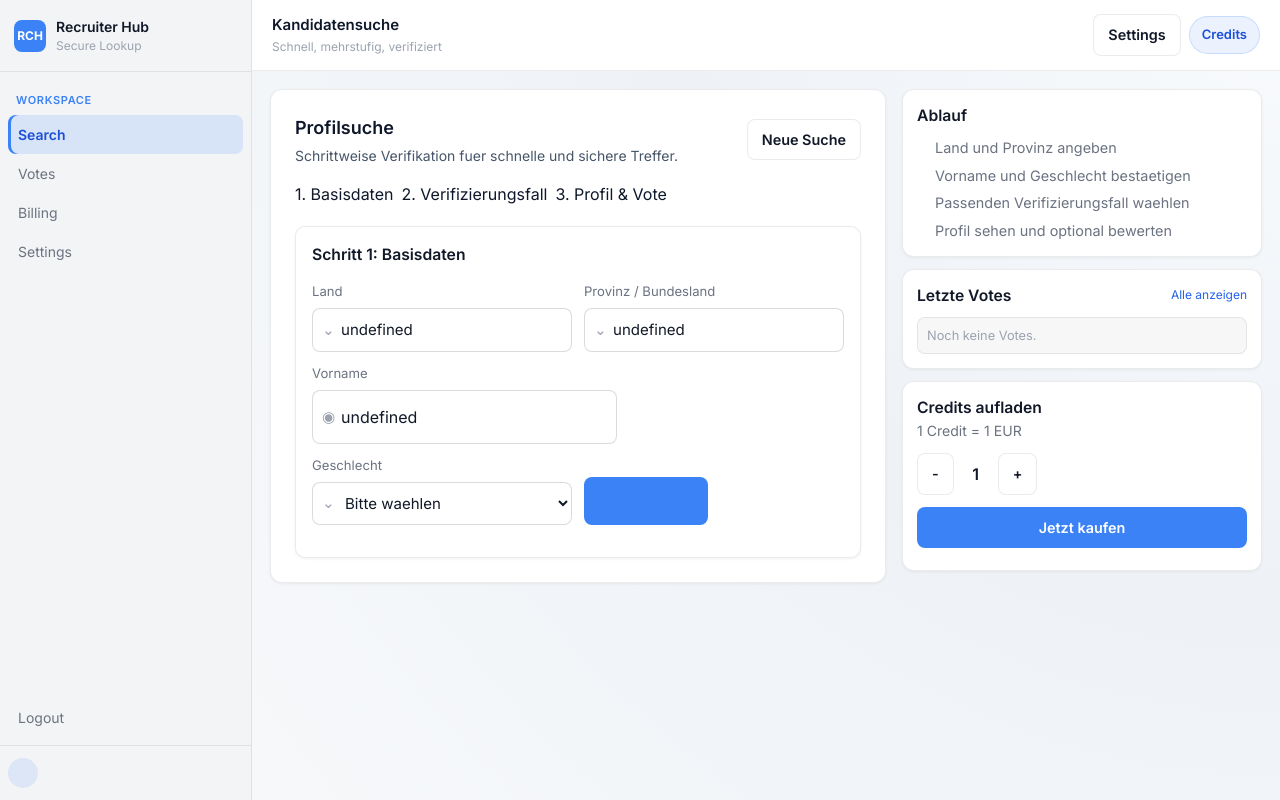
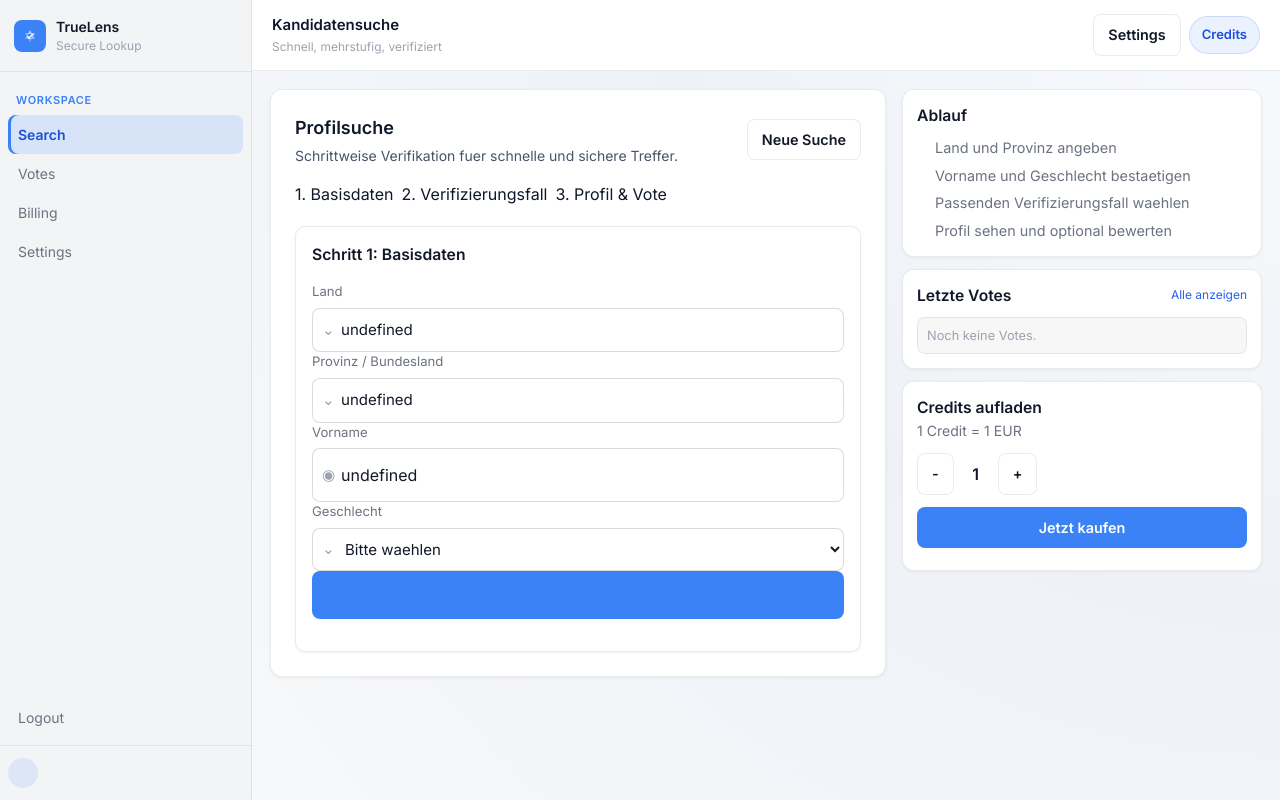
Before and after one commit to lucmuss/true-lens, a Django app: template src/templates/dashboard.html in a window 1280 px wide. Run offline with Django 5.2, Linux system fonts and the light colour scheme; the template is opened without the code that fills it, so the values that code supplies are empty; some libraries are stand-ins or nearby versions.

Commit message:
feat: rebrand project to TrueLens with compact aperture logo
Rename all variables, slugs, CSS class prefixes, and display text from
Recruiter Candidate Hub / RCH to TrueLens / tl-. Replace text initials
with an inline SVG aperture+checkmark icon matching the TrueLens visual
identity. Production DATABASE_URL left unchanged.

Co-Authored-By: Claude Sonnet 4.6 <noreply@anthropic.com>

```diff
--- a/pyproject.toml
+++ b/pyproject.toml
@@ -1,7 +1,7 @@
 [project]
-name = "recruiter-candidate-hub"
+name = "true-lens"
 version = "0.1.0"
-description = "Secure recruiter candidate lookup platform"
+description = "TrueLens — clarity through verified profile lookup"
 readme = "README.md"
 requires-python = ">=3.12"
 dependencies = [
--- a/src/apps/security/management/commands/check_external_services.py
+++ b/src/apps/security/management/commands/check_external_services.py
@@ -50,7 +50,7 @@ class Command(BaseCommand):
                 "https://api.stripe.com/v1/charges?limit=1",
                 auth=(key, ""),
                 timeout=timeout,
-                headers={"User-Agent": "rch-preflight/1.0"},
+                headers={"User-Agent": "truelens-preflight/1.0"},
             )
         except requests.RequestException as exc:
             return CheckResult("Stripe", False, f"network error: {exc}")
@@ -71,7 +71,7 @@ class Command(BaseCommand):
                 headers={
                     "Authorization": f"Bearer {key}",
                     "Accept": "application/json",
-                    "User-Agent": "rch-preflight/1.0",
+                    "User-Agent": "truelens-preflight/1.0",
                 },
             )
         except requests.RequestException as exc:
--- a/src/static/css/app.css
+++ b/src/static/css/app.css
@@ -419,11 +419,11 @@ body {
   color: var(--text-2);
 }
 
-.rch-flow .ow-card {
+.tl-flow .ow-card {
   border-radius: var(--radius-lg);
 }
 
-.rch-stepper-row {
+.tl-stepper-row {
   display: flex;
   flex-wrap: wrap;
   gap: 8px;
@@ -450,38 +450,38 @@ body {
   color: var(--success-text);
 }
 
-.rch-search-grid {
+.tl-search-grid {
   display: grid;
   grid-template-columns: repeat(12, minmax(0, 1fr));
   gap: 12px;
 }
 
-.rch-input-group {
+.tl-input-group {
   grid-column: span 6;
 }
 
-.rch-input-group-name {
+.tl-input-group-name {
   grid-column: span 7;
 }
 
-.rch-find-wrap {
+.tl-find-wrap {
   grid-column: span 3;
   display: grid;
   align-items: end;
 }
 
-.rch-input-label {
+.tl-input-label {
   display: block;
   margin-bottom: 6px;
   font-size: 0.82rem;
   color: var(--text-2);
 }
 
-.rch-field-with-icon {
+.tl-field-with-icon {
   position: relative;
 }
 
-.rch-field-icon {
+.tl-field-icon {
   position: absolute;
   left: 10px;
   top: 50%;
@@ -491,16 +491,16 @@ body {
   pointer-events: none;
 }
 
-.rch-field-pad {
+.tl-field-pad {
   padding-left: 28px;
 }
 
-.rch-find-btn {
+.tl-find-btn {
   min-height: 48px;
   width: 100%;
 }
 
-.rch-candidate-chip {
+.tl-candidate-chip {
   display: inline-flex;
   align-items: center;
   border-radius: 999px;
@@ -512,12 +512,12 @@ body {
   font-size: 0.85rem;
 }
 
-.rch-case-stack {
+.tl-case-stack {
   display: grid;
   gap: 9px;
 }
 
-.rch-case-btn {
+.tl-case-btn {
   width: 100%;
   text-align: left;
   border: 1px solid var(--card-border);
@@ -527,18 +527,18 @@ body {
   transition: border-color 120ms, background 120ms;
 }
 
-.rch-case-btn:hover {
+.tl-case-btn:hover {
   border-color: rgba(59, 130, 246, 0.25);
   background: var(--accent-light);
 }
 
-.rch-case-title {
+.tl-case-title {
   font-weight: 600;
   font-size: 0.86rem;
   color: var(--text-1);
 }
 
-.rch-timer-track {
+.tl-timer-track {
   width: 100%;
   height: 8px;
   border-radius: 999px;
@@ -546,7 +546,7 @@ body {
   overflow: hidden;
 }
 
-.rch-timer-fill {
+.tl-timer-fill {
   height: 100%;
   border-radius: inherit;
   background: linear-gradient(90deg, #1db954, #3b82f6);
@@ -743,13 +743,13 @@ body {
     grid-template-columns: 1fr;
   }
 
-  .rch-search-grid {
+  .tl-search-grid {
     grid-template-columns: 1fr;
   }
 
-  .rch-input-group,
-  .rch-input-group-name,
-  .rch-find-wrap {
+  .tl-input-group,
+  .tl-input-group-name,
+  .tl-find-wrap {
     grid-column: span 1;
   }
 }
--- a/src/templates/admin_dashboard.html
+++ b/src/templates/admin_dashboard.html
@@ -4,7 +4,7 @@
 <div class="ow-shell">
   <aside class="ow-sidebar">
     <div class="ow-sidebar-logo">
-      <div class="ow-sidebar-logo-icon">RCH</div>
+      <div class="ow-sidebar-logo-icon"><svg viewBox="0 0 20 20" width="16" height="16" fill="none" aria-hidden="true" xmlns="http://www.w3.org/2000/svg"><path d="M10 2.5L7.5 7.5h5L10 2.5z" fill="rgba(255,255,255,0.62)"/><path d="M10 2.5L7.5 7.5h5L10 2.5z" fill="rgba(255,255,255,0.52)" transform="rotate(60 10 10)"/><path d="M10 2.5L7.5 7.5h5L10 2.5z" fill="rgba(255,255,255,0.46)" transform="rotate(120 10 10)"/><path d="M10 2.5L7.5 7.5h5L10 2.5z" fill="rgba(255,255,255,0.38)" transform="rotate(180 10 10)"/><path d="M10 2.5L7.5 7.5h5L10 2.5z" fill="rgba(255,255,255,0.38)" transform="rotate(240 10 10)"/><path d="M10 2.5L7.5 7.5h5L10 2.5z" fill="rgba(255,255,255,0.38)" transform="rotate(300 10 10)"/><path d="M7 10.5l2 2 4-4.5" stroke="white" stroke-width="1.8" stroke-linecap="round" stroke-linejoin="round"/></svg></div>
       <div>
         <div class="ow-sidebar-logo-text">Admin</div>
         <div class="ow-sidebar-logo-sub">Kontrollzentrum</div>
--- a/src/templates/base.html
+++ b/src/templates/base.html
@@ -22,7 +22,7 @@
     document.body.addEventListener("htmx:configRequest", function (event) {
       const token = document.querySelector("[name=csrfmiddlewaretoken]");
       if (token) event.detail.headers["X-CSRFToken"] = token.value;
-      const gate = localStorage.getItem("rch_js_gate_token");
+      const gate = localStorage.getItem("tl_js_gate_token");
       if (gate) event.detail.headers["X-JS-Gate"] = gate;
     });
   </script>
--- a/src/templates/dashboard.html
+++ b/src/templates/dashboard.html
@@ -4,9 +4,9 @@
 <div class="ow-shell">
   <aside class="ow-sidebar">
     <div class="ow-sidebar-logo">
-      <div class="ow-sidebar-logo-icon">RCH</div>
+      <div class="ow-sidebar-logo-icon"><svg viewBox="0 0 20 20" width="16" height="16" fill="none" aria-hidden="true" xmlns="http://www.w3.org/2000/svg"><path d="M10 2.5L7.5 7.5h5L10 2.5z" fill="rgba(255,255,255,0.62)"/><path d="M10 2.5L7.5 7.5h5L10 2.5z" fill="rgba(255,255,255,0.52)" transform="rotate(60 10 10)"/><path d="M10 2.5L7.5 7.5h5L10 2.5z" fill="rgba(255,255,255,0.46)" transform="rotate(120 10 10)"/><path d="M10 2.5L7.5 7.5h5L10 2.5z" fill="rgba(255,255,255,0.38)" transform="rotate(180 10 10)"/><path d="M10 2.5L7.5 7.5h5L10 2.5z" fill="rgba(255,255,255,0.38)" transform="rotate(240 10 10)"/><path d="M10 2.5L7.5 7.5h5L10 2.5z" fill="rgba(255,255,255,0.38)" transform="rotate(300 10 10)"/><path d="M7 10.5l2 2 4-4.5" stroke="white" stroke-width="1.8" stroke-linecap="round" stroke-linejoin="round"/></svg></div>
       <div>
-        <div class="ow-sidebar-logo-text">Recruiter Hub</div>
+        <div class="ow-sidebar-logo-text">TrueLens</div>
         <div class="ow-sidebar-logo-sub">Secure Lookup</div>
       </div>
     </div>
--- a/src/templates/landing.html
+++ b/src/templates/landing.html
@@ -4,8 +4,8 @@
 <div class="ow-auth-wrap">
   <div class="ow-auth-grid">
     <section class="panel ow-hero-card">
-      <div class="ow-hero-mark">RCH</div>
-      <h1 class="ow-hero-title">Recruiter Candidate Hub</h1>
+      <div class="ow-hero-mark"><svg viewBox="0 0 20 20" width="26" height="26" fill="none" aria-hidden="true" xmlns="http://www.w3.org/2000/svg"><path d="M10 2.5L7.5 7.5h5L10 2.5z" fill="rgba(255,255,255,0.62)"/><path d="M10 2.5L7.5 7.5h5L10 2.5z" fill="rgba(255,255,255,0.52)" transform="rotate(60 10 10)"/><path d="M10 2.5L7.5 7.5h5L10 2.5z" fill="rgba(255,255,255,0.46)" transform="rotate(120 10 10)"/><path d="M10 2.5L7.5 7.5h5L10 2.5z" fill="rgba(255,255,255,0.38)" transform="rotate(180 10 10)"/><path d="M10 2.5L7.5 7.5h5L10 2.5z" fill="rgba(255,255,255,0.38)" transform="rotate(240 10 10)"/><path d="M10 2.5L7.5 7.5h5L10 2.5z" fill="rgba(255,255,255,0.38)" transform="rotate(300 10 10)"/><path d="M7 10.5l2 2 4-4.5" stroke="white" stroke-width="1.8" stroke-linecap="round" stroke-linejoin="round"/></svg></div>
+      <h1 class="ow-hero-title">TrueLens</h1>
       <p class="ow-hero-sub">Schnelle, sichere Profilsuche mit mehrstufiger Verifikation und klarem, reduziertem Workflow.</p>
 
       <div class="ow-stat-row">
@@ -66,7 +66,7 @@
           this.verified = true;
           this.message = 'Captcha erfolgreich.';
           if (data.js_gate_token) {
-            localStorage.setItem('rch_js_gate_token', data.js_gate_token);
+            localStorage.setItem('tl_js_gate_token', data.js_gate_token);
           }
         } else {
           this.message = data.error || 'Pruefung fehlgeschlagen.';
--- a/src/templates/partials/search_step_1.html
+++ b/src/templates/partials/search_step_1.html
@@ -1,4 +1,4 @@
-<div class="rch-flow space-y-5" x-data="searchFlow({ stepTimeout: {{ SEARCH_STEP_TIMEOUT_SECONDS }}, attributes: [
+<div class="tl-flow space-y-5" x-data="searchFlow({ stepTimeout: {{ SEARCH_STEP_TIMEOUT_SECONDS }}, attributes: [
   {% for attr in attributes %}{ code: {{ attr.code }}, label: '{{ attr.label|escapejs }}', icon: '{{ attr.icon|escapejs }}' },{% endfor %}
 ], hairColors: [
   {% for value,label in hair_colors %}{ value: '{{ value }}', label: '{{ label|escapejs }}' },{% endfor %}
@@ -11,7 +11,7 @@
       </div>
       <button class="btn-secondary" @click="resetSearch">Neue Suche</button>
     </div>
-    <div class="rch-stepper-row mt-4">
+    <div class="tl-stepper-row mt-4">
       <span :class="stepPillClass(1)">1. Basisdaten</span>
       <span :class="stepPillClass(2)">2. Verifizierungsfall</span>
       <span :class="stepPillClass(3)">3. Profil & Vote</span>
@@ -22,12 +22,12 @@
     <div class="ow-card-title-row">
       <h3 class="ow-card-title">Schritt 1: Basisdaten</h3>
     </div>
-    <div class="rch-search-grid mt-4">
-      <div class="rch-input-group">
-        <label class="rch-input-label">Land</label>
-        <div class="rch-field-with-icon">
-          <span class="rch-field-icon">⌄</span>
-          <input x-model="country" @input.debounce.250ms="loadCountries" list="country-list" class="field rch-field-pad" placeholder="z.B. Germany">
+    <div class="tl-seatl-grid mt-4">
+      <div class="tl-input-group">
+        <label class="tl-input-label">Land</label>
+        <div class="tl-field-with-icon">
+          <span class="tl-field-icon">⌄</span>
+          <input x-model="country" @input.debounce.250ms="loadCountries" list="country-list" class="field tl-field-pad" placeholder="z.B. Germany">
         </div>
         <datalist id="country-list">
           <template x-for="item in countrySuggestions" :key="item.value">
@@ -36,11 +36,11 @@
         </datalist>
       </div>
 
-      <div class="rch-input-group">
-        <label class="rch-input-label">Provinz / Bundesland</label>
-        <div class="rch-field-with-icon">
-          <span class="rch-field-icon">⌄</span>
-          <input x-model="region" @input.debounce.250ms="loadRegions" list="region-list" class="field rch-field-pad" :disabled="!country" placeholder="z.B. Sachsen">
+      <div class="tl-input-group">
+        <label class="tl-input-label">Provinz / Bundesland</label>
+        <div class="tl-field-with-icon">
+          <span class="tl-field-icon">⌄</span>
+          <input x-model="region" @input.debounce.250ms="loadRegions" list="region-list" class="field tl-field-pad" :disabled="!country" placeholder="z.B. Sachsen">
         </div>
         <datalist id="region-list">
           <template x-for="item in regionSuggestions" :key="item.value">
@@ -49,19 +49,19 @@
         </datalist>
       </div>
 
-      <div class="rch-input-group rch-input-group-name">
-        <label class="rch-input-label">Vorname</label>
-        <div class="rch-field-with-icon">
-          <span class="rch-field-icon">◉</span>
-          <input x-model="first_name" class="field field-lg rch-field-pad" :disabled="!region" placeholder="z.B. Clara">
+      <div class="tl-input-group tl-input-group-name">
+        <label class="tl-input-label">Vorname</label>
+        <div class="tl-field-with-icon">
+          <span class="tl-field-icon">◉</span>
+          <input x-model="first_name" class="field field-lg tl-field-pad" :disabled="!region" placeholder="z.B. Clara">
         </div>
       </div>
 
-      <div class="rch-input-group">
-        <label class="rch-input-label">Geschlecht</label>
-        <div class="rch-field-with-icon">
-          <span class="rch-field-icon">⌄</span>
-          <select x-model="gender" class="field rch-field-pad" :disabled="!first_name">
+      <div class="tl-input-group">
+        <label class="tl-input-label">Geschlecht</label>
+        <div class="tl-field-with-icon">
+          <span class="tl-field-icon">⌄</span>
+          <select x-model="gender" class="field tl-field-pad" :disabled="!first_name">
             <option value="">Bitte waehlen</option>
             <option value="female">Female</option>
             <option value="male">Male</option>
@@ -70,8 +70,8 @@
         </div>
       </div>
 
-      <div class="rch-find-wrap">
-        <button @click="startSearch" class="btn-primary rch-find-btn" :disabled="!canStart() || loading">
+      <div class="tl-find-wrap">
+        <button @click="startSearch" class="btn-primary tl-find-btn" :disabled="!canStart() || loading">
           <span x-show="!loading">Treffer pruefen</span>
           <span x-show="loading">Pruefe...</span>
         </button>
@@ -84,7 +84,7 @@
     <section class="ow-card">
       <h3 class="ow-card-title">Schritt 2: Verifizierungsfall</h3>
       <div class="flex flex-wrap items-center gap-3 mt-3">
-        <div class="rch-candidate-chip" x-text="resultHeadline()"></div>
+        <div class="tl-candidate-chip" x-text="resultHeadline()"></div>
         <div class="ow-badge-blue">
           <strong x-text="candidateCount"></strong> Treffer
         </div>
@@ -93,10 +93,10 @@
       <template x-if="candidateCount > 0">
         <div class="mt-4">
           <p class="text-sm text-slate-600">Waehle die Information, die du kennst:</p>
-          <div class="rch-case-stack mt-3">
+          <div class="tl-case-stack mt-3">
             <template x-for="item in cases" :key="item.key">
-              <button class="rch-case-btn" @click="chooseCase(item.key)">
-                <span class="rch-case-title" x-text="item.label"></span>
+              <button class="tl-case-btn" @click="chooseCase(item.key)">
+                <span class="tl-case-title" x-text="item.label"></span>
               </button>
             </template>
           </div>
@@ -111,17 +111,17 @@
           </template>
           <template x-if="showCreateForm">
             <div class="space-y-3 mt-2">
-              <div class="rch-input-group">
-                <label class="rch-input-label">Nachname <span class="text-red-500">*</span></label>
+              <div class="tl-input-group">
+                <label class="tl-input-label">Nachname <span class="text-red-500">*</span></label>
                 <input x-model="newProfile.last_name" type="text" class="field" placeholder="Nachname">
               </div>
               <div class="grid sm:grid-cols-2 gap-3">
-                <div class="rch-input-group">
-                  <label class="rch-input-label">Geburtsdatum</label>
+                <div class="tl-input-group">
+                  <label class="tl-input-label">Geburtsdatum</label>
                   <input x-model="newProfile.birth_date" type="date" class="field">
                 </div>
-                <div class="rch-input-group">
-                  <label class="rch-input-label">Haarfarbe</label>
+                <div class="tl-input-group">
+                  <label class="tl-input-label">Haarfarbe</label>
                   <select x-model="newProfile.hair_color" class="field">
                     <option value="">Bitte waehlen</option>
                     <template x-for="hc in hairColors" :key="hc.value">
@@ -131,17 +131,17 @@
                 </div>
               </div>
               <div class="grid sm:grid-cols-2 gap-3">
-                <div class="rch-input-group">
-                  <label class="rch-input-label">Stadt <span class="text-red-500">*</span></label>
+                <div class="tl-input-group">
+                  <label class="tl-input-label">Stadt <span class="text-red-500">*</span></label>
                   <input x-model="newProfile.city" type="text" class="field" placeholder="Stadt">
                 </div>
-                <div class="rch-input-group">
-                  <label class="rch-input-label">E-Mail</label>
+                <div class="tl-input-group">
+                  <label class="tl-input-label">E-Mail</label>
                   <input x-model="newProfile.email" type="email" class="field" placeholder="person@example.com">
                 </div>
               </div>
-              <div class="rch-input-group">
-                <label class="rch-input-label">Telefon</label>
+              <div class="tl-input-group">
+                <label class="tl-input-label">Telefon</label>
                 <input x-model="newProfile.phone" type="tel" class="field" placeholder="+491761234567">
               </div>
               <div class="flex items-center gap-3 flex-wrap mt-2">
@@ -167,8 +167,8 @@
         </h3>
         <div class="ow-badge-gray">Timer: <strong x-text="stepTimer"></strong>s</div>
       </div>
-      <div class="rch-timer-track mt-3">
-        <div class="rch-timer-fill" :style="`width: ${timerPercent()}%`"></div>
+      <div class="tl-timer-track mt-3">
+        <div class="tl-timer-fill" :style="`width: ${timerPercent()}%`"></div>
       </div>
 
       <div class="mt-4">
@@ -386,7 +386,7 @@ function searchFlow(config) {
       const headers = { 'X-Requested-With': 'XMLHttpRequest', ...extra };
       const csrf = this.csrfToken();
       if (csrf) headers['X-CSRFToken'] = csrf;
-      const gate = localStorage.getItem('rch_js_gate_token');
+      const gate = localStorage.getItem('tl_js_gate_token');
       if (gate) headers['X-JS-Gate'] = gate;
       return headers;
     },
@@ -578,7 +578,7 @@ function creditBuy() {
       const headers = { 'X-Requested-With': 'XMLHttpRequest', ...extra };
       const match = document.cookie.match(/(?:^|; )csrftoken=([^;]+)/);
       if (match) headers['X-CSRFToken'] = decodeURIComponent(match[1]);
-      const gate = localStorage.getItem('rch_js_gate_token');
+      const gate = localStorage.getItem('tl_js_gate_token');
       if (gate) headers['X-JS-Gate'] = gate;
       return headers;
     },
@@ -605,7 +605,7 @@ function relayPanel() {
     const h = { 'X-Requested-With': 'XMLHttpRequest', 'Content-Type': 'application/json' };
     const match = document.cookie.match(/(?:^|; )csrftoken=([^;]+)/);
     if (match) h['X-CSRFToken'] = decodeURIComponent(match[1]);
-    const gate = localStorage.getItem('rch_js_gate_token');
+    const gate = localStorage.getItem('tl_js_gate_token');
     if (gate) h['X-JS-Gate'] = gate;
     return h;
   }
--- a/src/templates/vote_history.html
+++ b/src/templates/vote_history.html
@@ -4,9 +4,9 @@
 <div class="ow-shell">
   <aside class="ow-sidebar">
     <div class="ow-sidebar-logo">
-      <div class="ow-sidebar-logo-icon">RCH</div>
+      <div class="ow-sidebar-logo-icon"><svg viewBox="0 0 20 20" width="16" height="16" fill="none" aria-hidden="true" xmlns="http://www.w3.org/2000/svg"><path d="M10 2.5L7.5 7.5h5L10 2.5z" fill="rgba(255,255,255,0.62)"/><path d="M10 2.5L7.5 7.5h5L10 2.5z" fill="rgba(255,255,255,0.52)" transform="rotate(60 10 10)"/><path d="M10 2.5L7.5 7.5h5L10 2.5z" fill="rgba(255,255,255,0.46)" transform="rotate(120 10 10)"/><path d="M10 2.5L7.5 7.5h5L10 2.5z" fill="rgba(255,255,255,0.38)" transform="rotate(180 10 10)"/><path d="M10 2.5L7.5 7.5h5L10 2.5z" fill="rgba(255,255,255,0.38)" transform="rotate(240 10 10)"/><path d="M10 2.5L7.5 7.5h5L10 2.5z" fill="rgba(255,255,255,0.38)" transform="rotate(300 10 10)"/><path d="M7 10.5l2 2 4-4.5" stroke="white" stroke-width="1.8" stroke-linecap="round" stroke-linejoin="round"/></svg></div>
       <div>
-        <div class="ow-sidebar-logo-text">Recruiter Hub</div>
+        <div class="ow-sidebar-logo-text">TrueLens</div>
         <div class="ow-sidebar-logo-sub">Secure Lookup</div>
       </div>
     </div>
```
Also changed, not shown: docker-compose.yml (+8 -8 lines), src/app/settings.py (+6 -4 lines), src/templates/partials/enrichment_form.html (+13 -13 lines), 1 other file.
